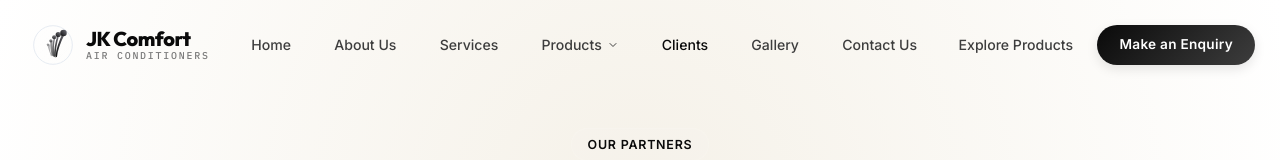
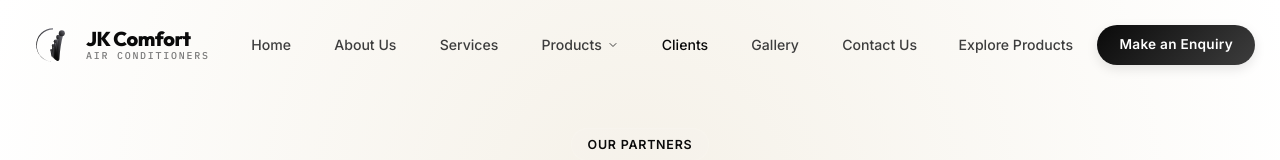
Before and after one commit to kunchalaphanendra/JKCOMFORTS, a React (Vite) app: page /clients in a window 1280 px wide. Shown: the top 160 px of the page. Built offline with nearby package versions, Linux system fonts and the light colour scheme.

Commit message:
style: replace logo with authentic 2nd logo geometry concentric sweeps and left crescent

```diff
--- a/src/components/Logo.jsx
+++ b/src/components/Logo.jsx
@@ -1,8 +1,9 @@
 import React from 'react';
 
 /**
- * Enhanced Premium Vector Logo for JK Comfort Air Conditioners
- * Mathematically precise SVGs that dynamically scale and support dark/light modes.
+ * Authentic Vector Logo for JK Comfort Air Conditioners
+ * Recreated precisely from the official 2nd logo image:
+ * Features the elegant left tapered crescent and the 5 concentric upward sweeps ending in circular heads.
  */
 export default function Logo({ className = '', showText = true, size = 42, iconSize }) {
   const finalIconSize = iconSize || size;
@@ -17,7 +18,7 @@ export default function Logo({ className = '', showText = true, size = 42, iconS
         textDecoration: 'none'
       }}
     >
-      {/* Circular Wave Emblem */}
+      {/* Authentic Circle Wave Emblem */}
       <svg
         width={finalIconSize}
         height={finalIconSize}
@@ -28,67 +29,64 @@ export default function Logo({ className = '', showText = true, size = 42, iconS
         style={{ flexShrink: 0, transition: 'all 0.3s' }}
       >
         <defs>
-          {/* Dynamic brand gradients matching the active section theme */}
+          {/* Dynamic brand gradients that adapt beautifully to white/black sections */}
           <linearGradient id="logoWaveGrad" x1="0%" y1="100%" x2="100%" y2="0%">
-            <stop offset="0%" stopColor="var(--electric-blue, #0a0a0a)" />
-            <stop offset="100%" stopColor="var(--plasma, #71717a)" />
-          </linearGradient>
-          <linearGradient id="logoPlateGrad" x1="0%" y1="0%" x2="100%" y2="100%">
-            <stop offset="0%" stopColor="rgba(255, 255, 255, 0.05)" />
-            <stop offset="100%" stopColor="rgba(255, 255, 255, 0.01)" />
+            <stop offset="0%" stopColor="var(--electric-blue, #1d4e6f)" />
+            <stop offset="100%" stopColor="var(--plasma, #3b82f6)" />
           </linearGradient>
         </defs>
 
-        {/* Outer Circular Ring */}
-        <circle
-          cx="50"
-          cy="50"
-          r="46"
-          fill="url(#logoPlateGrad)"
-          stroke="var(--border)"
-          strokeWidth="2"
-          className="logo-ring"
-          style={{ transition: 'stroke 0.3s' }}
+        {/* Left Tapered Crescent Frame (Authentic 2nd Logo Outer Arc) */}
+        <path
+          d="M 50 10 A 40 40 0 0 0 50 90 A 37 37 0 0 1 50 13 Z"
+          fill="url(#logoWaveGrad)"
+          style={{ transition: 'fill 0.3s' }}
         />
 
-        {/* Swoosh 1 (Leftmost, shortest) */}
+        {/* Concentric Wave 1 (Innermost, Thinnest) */}
         <path
-          d="M 45 76 C 42 67, 39 59, 37 52 C 36 50, 38 48, 40 48 C 41 48, 43 49, 43 51 C 41 58, 44 66, 47 74 Z"
-          fill="url(#logoWaveGrad)"
-          opacity="0.4"
+          d="M 48 76 C 47 70, 46 66, 46 62"
+          stroke="url(#logoWaveGrad)"
+          strokeWidth="3.5"
+          strokeLinecap="round"
         />
-        <circle cx="38" cy="49" r="2.8" fill="url(#logoWaveGrad)" opacity="0.5" />
+        <circle cx="46" cy="62" r="2.2" fill="url(#logoWaveGrad)" />
 
-        {/* Swoosh 2 */}
+        {/* Concentric Wave 2 */}
         <path
-          d="M 47 77 C 45 65, 43 52, 44 42 C 43.5 40.5, 45.5 39, 47 39 C 48.5 39, 49.5 40.5, 49 42 C 48 52, 49.5 64, 50.5 75 Z"
-          fill="url(#logoWaveGrad)"
-          opacity="0.6"
+          d="M 51 78 C 50 68, 50 59, 50.5 51"
+          stroke="url(#logoWaveGrad)"
+          strokeWidth="4.5"
+          strokeLinecap="round"
         />
-        <circle cx="45" cy="40" r="3.8" fill="url(#logoWaveGrad)" opacity="0.7" />
+        <circle cx="50.5" cy="51" r="3.2" fill="url(#logoWaveGrad)" />
 
-        {/* Swoosh 3 */}
+        {/* Concentric Wave 3 */}
         <path
-          d="M 50 78 C 48 64, 48 49, 52 33 C 51.5 31, 54 29.5, 55.5 30 C 56.5 30.5, 56.5 32.5, 55 34 C 51.5 49, 51.5 63, 53.5 76 Z"
-          fill="url(#logoWaveGrad)"
-          opacity="0.75"
+          d="M 54 80 C 53 67, 54 52, 56 41"
+          stroke="url(#logoWaveGrad)"
+          strokeWidth="5.5"
+          strokeLinecap="round"
         />
-        <circle cx="53" cy="31.5" r="5" fill="url(#logoWaveGrad)" opacity="0.85" />
+        <circle cx="56" cy="41" r="4.2" fill="url(#logoWaveGrad)" />
 
-        {/* Swoosh 4 */}
+        {/* Concentric Wave 4 */}
         <path
-          d="M 53 79 C 52 62, 55 45, 61 26 C 61 24, 63.5 23, 65 24.5 C 66 25.5, 65.5 27.5, 64 29 C 58.5 47, 56.5 62, 56.5 77 Z"
-          fill="url(#logoWaveGrad)"
-          opacity="0.9"
+          d="M 57 82 C 57 65, 59 47, 63 31"
+          stroke="url(#logoWaveGrad)"
+          strokeWidth="7"
+          strokeLinecap="round"
         />
-        <circle cx="62.5" cy="25" r="6.2" fill="url(#logoWaveGrad)" opacity="0.95" />
+        <circle cx="63" cy="31" r="5.5" fill="url(#logoWaveGrad)" />
 
-        {/* Swoosh 5 (Rightmost & Tapered) */}
+        {/* Concentric Wave 5 (Outermost, Thickest) */}
         <path
-          d="M 56 80 C 57 60, 64 41, 73.5 21 C 74.5 19, 78 19.5, 79 22.5 C 79.5 24.5, 77.5 26, 76 28 C 67.5 46, 61 63, 59.5 78 Z"
-          fill="url(#logoWaveGrad)"
+          d="M 61 84 C 62 63, 65 42, 71 22"
+          stroke="url(#logoWaveGrad)"
+          strokeWidth="8.5"
+          strokeLinecap="round"
         />
-        <circle cx="75" cy="21.5" r="7.8" fill="url(#logoWaveGrad)" />
+        <circle cx="71" cy="22" r="7.2" fill="url(#logoWaveGrad)" />
       </svg>
 
       {/* Brand Text */}
```
